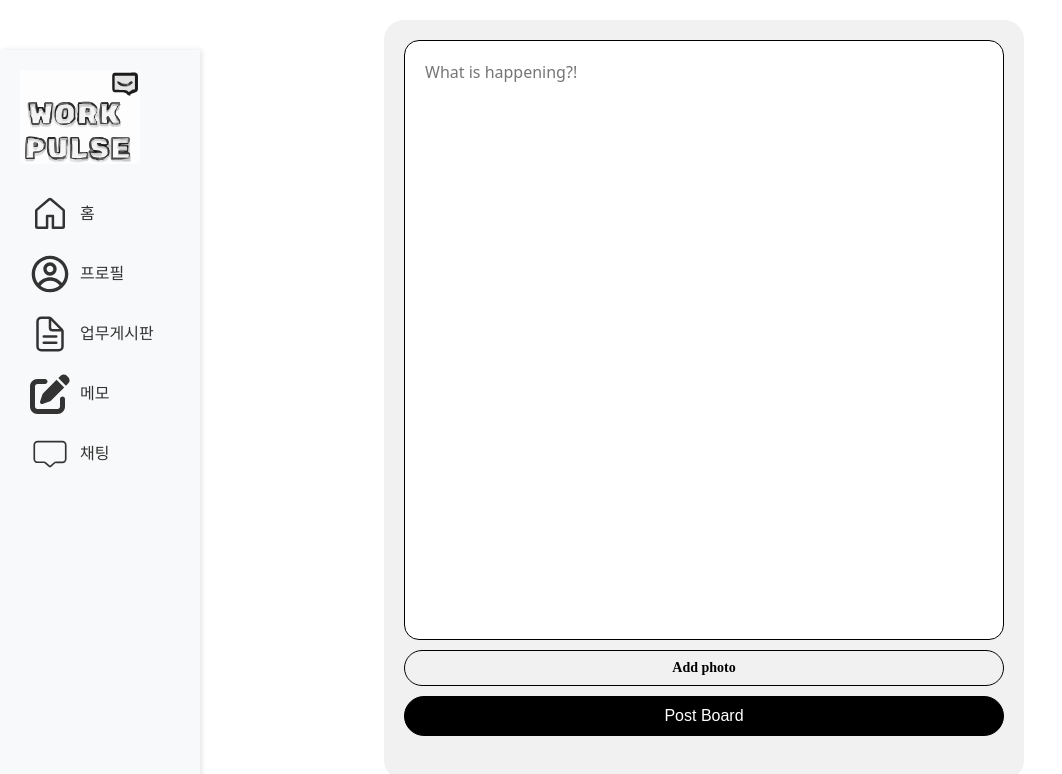
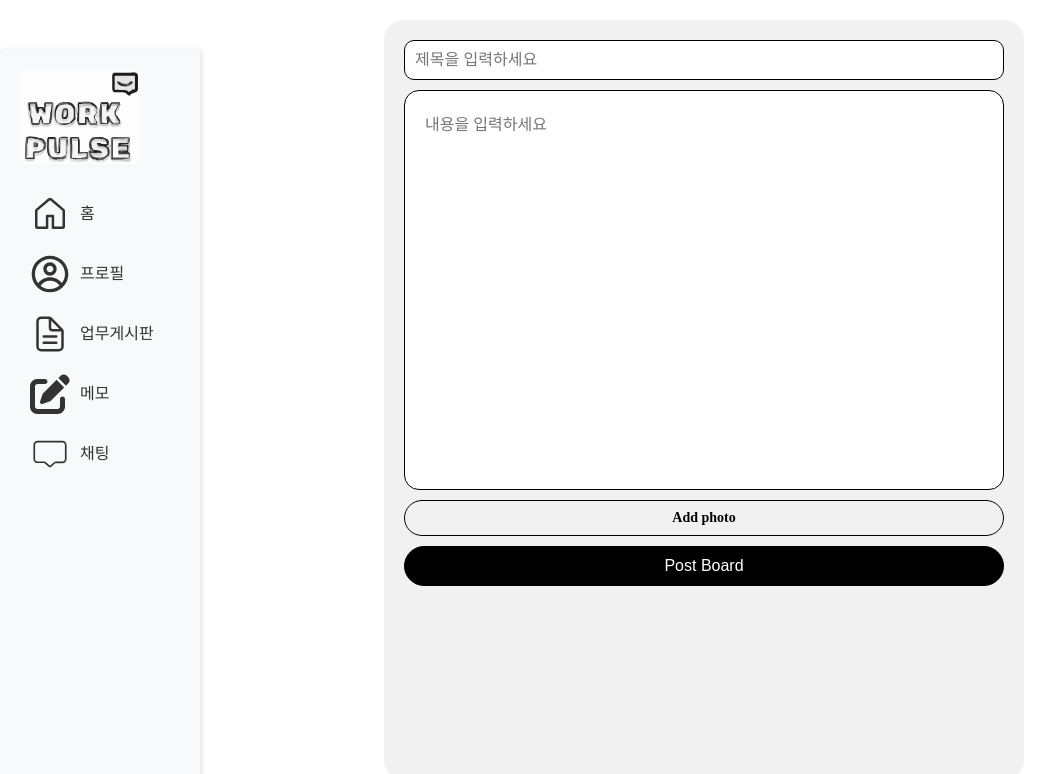
Before and after one commit to kimyiyoungg/workpulse, a React (Vite) app: page /board-write in a window 1280 px wide. Shown: the top 774 px of the page, without its empty margins (0-1062 px from the left). Built offline with nearby package versions, Linux system fonts and the light colour scheme.

Commit message:
게시판 제목 내용 분리

```diff
--- a/src/components/Btimeline.tsx
+++ b/src/components/Btimeline.tsx
@@ -9,6 +9,7 @@ export interface IBoard {
   id: string;
   photo?: string;
   board: string;
+  title: string;
   userId: string;
   username: string;
   createdAt: number;
@@ -25,10 +26,11 @@ export default function Btimeline() {
     );
     const spanshot = await getDocs(boardsQuery);
     const boards = spanshot.docs.map((doc) => {
-      const { board, createdAt, userId, username, photo } = doc.data();
+      const { board, createdAt, title, userId, username, photo } = doc.data();
       return {
         board,
         createdAt,
+        title,
         userId,
         username,
         photo,
--- a/src/components/board.tsx
+++ b/src/components/board.tsx
@@ -1,6 +1,8 @@
 import styled from "styled-components";
 import { IBoard } from "./Btimeline";
 import { Link } from "react-router-dom";
+import { auth, db } from "../firebase";
+import { deleteDoc, doc } from "firebase/firestore";
 
 const Wrapper = styled.div`
   display: grid;
@@ -28,12 +30,33 @@ const Payload = styled.p`
   font-size: 18px;
 `;
 
-export default function Board({ username, photo, board }: IBoard) {
+const DeleteButton = styled.button``;
+
+export default function Board({
+  title,
+  username,
+  photo,
+  board,
+  userId,
+  id,
+}: IBoard) {
+  const user = auth.currentUser;
+  const onDelete = async () => {
+    if (user?.uid !== userId) return;
+    try {
+      await deleteDoc(doc(db, "board", id));
+    } catch (e) {
+      console.log(e);
+    } finally {
+    }
+  };
   return (
     <Wrapper>
       <Column>
         <Username>{username}</Username>
+        <Payload>{title}</Payload>
         <Payload>{board}</Payload>
+        {user?.uid === userId ? <DeleteButton>삭제</DeleteButton> : null}
       </Column>
       {photo ? (
         <Column>
--- a/src/components/menu.tsx
+++ b/src/components/menu.tsx
@@ -75,7 +75,7 @@ const menu = () => {
           </Link>
         </MenuItem>
         <MenuItem>
-          <Link to="/memo">
+          <Link to="/profile">
             <CgProfile size={40} className="cursor-pointer" />
             프로필
           </Link>
--- a/src/components/post-board-form.tsx
+++ b/src/components/post-board-form.tsx
@@ -3,21 +3,31 @@ import { useState } from "react";
 import { styled } from "styled-components";
 import { db, auth, storage } from "../firebase";
 import { getDownloadURL, ref, uploadBytes } from "firebase/storage";
+
 const Form = styled.form`
   display: flex;
   flex-direction: column;
   gap: 10px;
+`;
+const Input = styled.input`
+  border: 1px solid black;
+  padding: 10px;
+  border-radius: 10px;
+  font-size: 16px;
+  width: 100%;
+  background-color: white;
+  &:focus {
+    outline: none;
+    border-color: #1d9bf0;
+  }
 `;
 const TextArea = styled.textarea`
   border: 1px solid black;
   padding: 20px;
   border-radius: 15px;
   font-size: 16px;
-  color: black;
-  background-color: white;
   width: 100%;
-  height: 600px; /* 원하는 높이값 설정 */
-
+  height: 400px;
   resize: none;
   font-family: system-ui, -apple-system, BlinkMacSystemFont, "Segoe UI", Roboto,
     Oxygen, Ubuntu, Cantarell, "Open Sans", "Helvetica Neue", sans-serif;
@@ -56,39 +66,56 @@ const SubmitBtn = styled.input`
     opacity: 0.9;
   }
 `;
+
 export default function PostBoardForm() {
   const [isLoading, setLoading] = useState(false);
-  const [board, setBoard] = useState("");
+  const [title, setTitle] = useState(""); // 제목 상태 추가
+  const [board, setBoard] = useState(""); // 내용 상태 유지
   const [file, setFile] = useState<File | null>(null);
-  const onChange = (e: React.ChangeEvent<HTMLTextAreaElement>) => {
+
+  const onTitleChange = (e: React.ChangeEvent<HTMLInputElement>) => {
+    setTitle(e.target.value);
+  };
+
+  const onContentChange = (e: React.ChangeEvent<HTMLTextAreaElement>) => {
     setBoard(e.target.value);
   };
+
   const onFileChange = (e: React.ChangeEvent<HTMLInputElement>) => {
     const { files } = e.target;
     if (files && files.length === 1) {
       setFile(files[0]);
     }
   };
+
   const onSubmit = async (e: React.FormEvent<HTMLFormElement>) => {
     e.preventDefault();
     const user = auth.currentUser;
-    if (!user || isLoading || board === "" || board.length > 180) return;
+    if (
+      !user ||
+      isLoading ||
+      title === "" ||
+      board === "" ||
+      board.length > 180
+    )
+      return;
     try {
       setLoading(true);
-      const doc = await addDoc(collection(db, "board"), {
-        board,
+      // Firestore에 제목(title)과 내용(board) 저장
+      const docRef = await addDoc(collection(db, "board"), {
+        title, // 제목 추가
+        board, // 내용 추가
+
         createdAt: Date.now(),
         username: user.displayName || "Anonymous",
         userId: user.uid,
       });
+
       if (file) {
-        const locationRef = ref(
-          storage,
-          `boards/${user.uid}-${user.displayName}/${doc.id}`
-        );
+        const locationRef = ref(storage, `boards/${user.uid}/${docRef.id}`);
         const result = await uploadBytes(locationRef, file);
         const url = await getDownloadURL(result.ref);
-        await updateDoc(doc, {
+        await updateDoc(doc(docRef), {
           photo: url,
         });
       }
@@ -96,18 +123,32 @@ export default function PostBoardForm() {
       console.log(e);
     } finally {
       setLoading(false);
+      setTitle(""); // 제목 초기화
+      setBoard(""); // 내용 초기화
+      setFile(null); // 파일 초기화
     }
   };
+
   return (
     <Form onSubmit={onSubmit}>
+      <Input
+        type="text"
+        required
+        maxLength={50}
+        onChange={onTitleChange}
+        value={title}
+        placeholder="제목을 입력하세요"
+      />
+
       <TextArea
         required
         rows={5}
         maxLength={180}
-        onChange={onChange}
+        onChange={onContentChange}
         value={board}
-        placeholder="What is happening?!"
-      />
+        placeholder="내용을 입력하세요"
+      ></TextArea>
+
       <AttachFileButton htmlFor="file">
         {file ? "Photo added ✅" : "Add photo"}
       </AttachFileButton>
```
